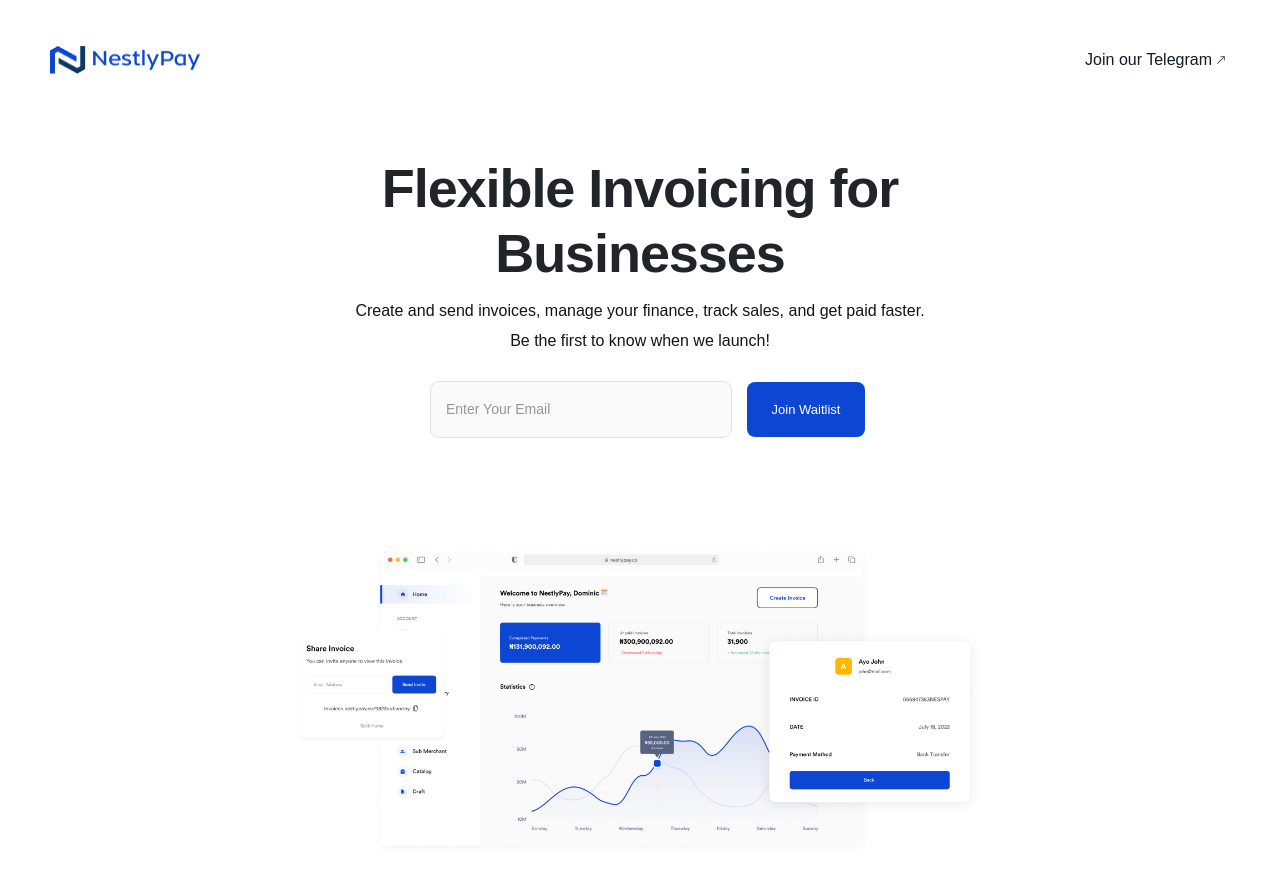
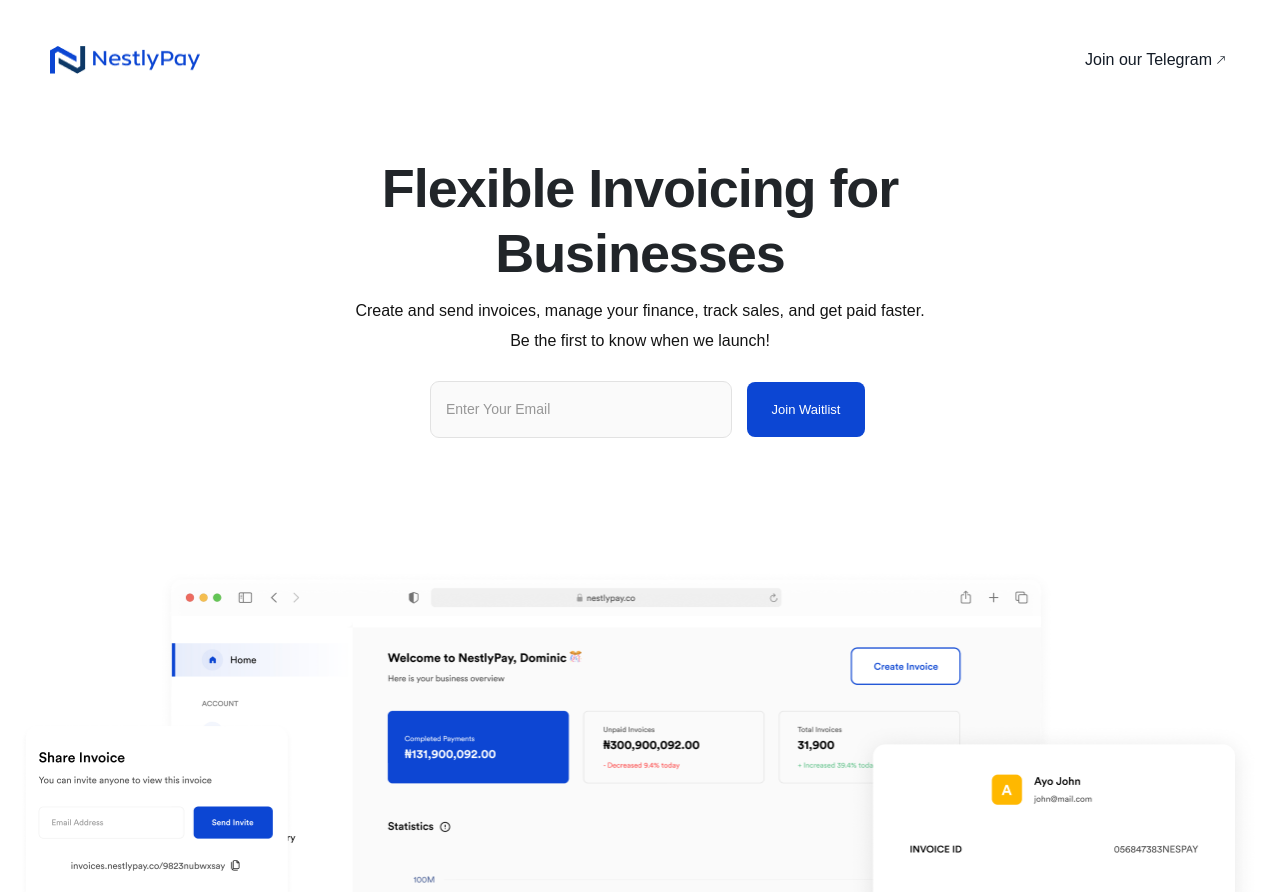
Before and after one commit to NestlyPay/nestlypaywaitlist, a React (Create React App) app: page / in a window 1280 px wide. Shown: the top 892 px of the page. Built offline with nearby package versions, Linux system fonts and the light colour scheme.

Commit message:
A little Adjustment

```diff
--- a/src/component/Waitlist/waitlist.css
+++ b/src/component/Waitlist/waitlist.css
@@ -258,6 +258,11 @@
             margin-top: 0vh;
         }
     }
+    /* @media screen and (max-width:862px) {
+        .bigimage {
+            height: 610.66px;
+        }
+    } */
 
     @media screen and (max-width: 812px) {
         .card {
@@ -278,6 +283,12 @@
         }
         .whyContainer {
             margin-top: 0vh;
+        }
+    }
+
+    @media screen and (min-width:954px) {
+        .bigimage {
+            height: 610px;
         }
     }
 
```
